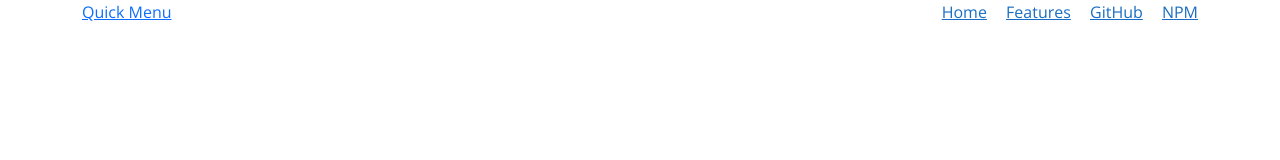
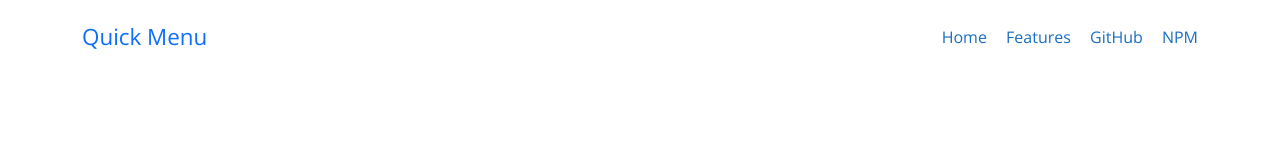
Before and after one commit to aullah/quickmenu-demo, a website built with webpack: page dist/index.html in a window 1280 px wide. Built offline with nearby package versions, Linux system fonts and the light colour scheme; what quickmenu would draw is missing.

Commit message:
Add basic styling.

```diff
--- a/src/sass/style.scss
+++ b/src/sass/style.scss
@@ -14,6 +14,11 @@ $fa-font-path: "../../node_modules/@fortawesome/fontawesome-free/webfonts/";
 // Use 'Open Sans' font.
 @import url('https://fonts.googleapis.com/css2?family=Open+Sans:wght@300;400;700&display=swap');
 
-html, body {
-    font-family: 'Open Sans', sans-serif;
+
+html, body { font-family: 'Open Sans', sans-serif; }
+a { text-decoration: none; }
+
+.header { padding: 20px 10px;
+    .logo { font-size: 1.4em; }
+    nav { i { font-size: 1.4em; } }
 }
```
Also changed, not shown: dist/css/style.css, 1 other file.
